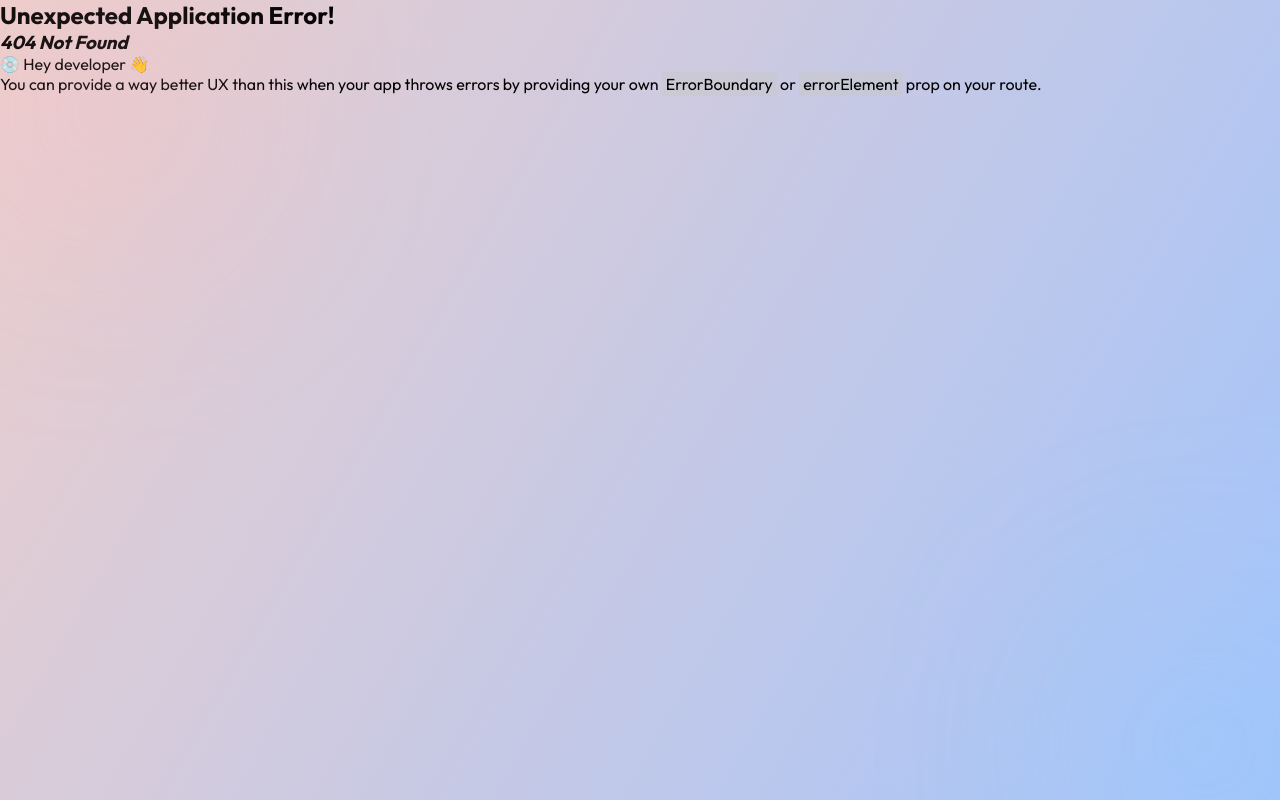
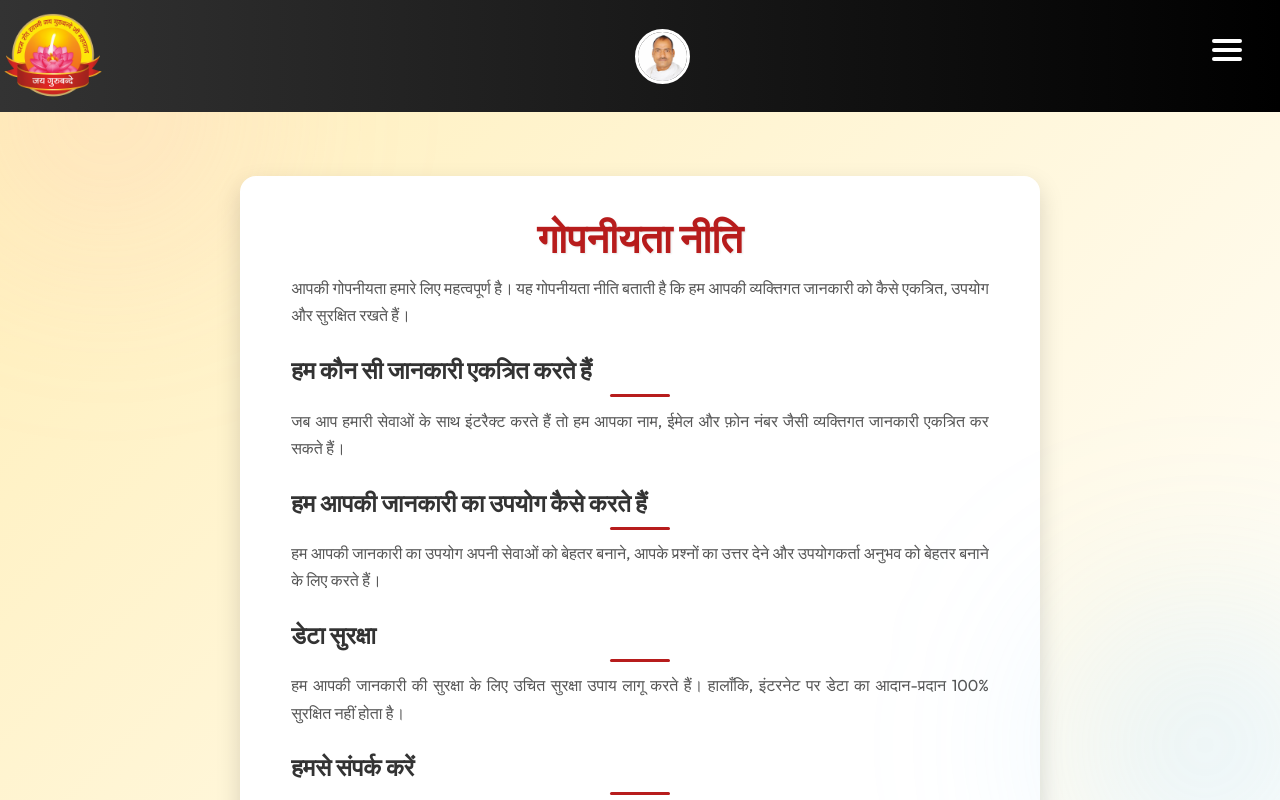
Before and after one commit to vikashsingh813/jaygurubandey, a React (Vite) app: page /privacy-policy in a window 1280 px wide. Before the commit this address had no page. Built offline with nearby package versions, Linux system fonts and the light colour scheme.

Commit message:
Inital Commit

```diff
--- a/src/main.jsx
+++ b/src/main.jsx
@@ -14,6 +14,7 @@ import Contact from './pages/Contact.jsx'
 import ChatWithUs from './pages/Chatwithus.jsx'
 import ImportantDates from './pages/ImportantDates.jsx'   // ✅ Add import
 import Contribute from './pages/Contribute.jsx'
+import PrivacyPolicy from './pages/PrivacyPolicy.jsx'
 const router = createBrowserRouter([
   {
     path: '/',
@@ -29,7 +30,8 @@ const router = createBrowserRouter([
       { path: 'contact', element: <Contact/> },
       { path: 'chat', element: <ChatWithUs /> },
       { path: 'important-dates', element: <ImportantDates /> },
-      { path: 'contribute', element: <Contribute /> }, // ✅ Add route
+      { path: 'contribute', element: <Contribute /> },
+      { path: 'privacy-policy', element: <PrivacyPolicy /> }, // ✅ Add route
     ]
   }
 ])
--- a/src/pages/Footer.css
+++ b/src/pages/Footer.css
@@ -1,52 +1,183 @@
+/* ================= FOOTER BASE ================= */
 .footer {
   background: linear-gradient(90deg, #333, #000);
   color: #fff;
-  padding: 12px 0;           /* ↓ reduced from 20px */
+  padding: 16px 0;
   text-align: center;
+  width: 100%;
+  box-sizing: border-box;
 }
 
 .footer-content {
   display: flex;
   flex-direction: column;
   align-items: center;
-  gap: 10px;                  /* ↓ reduced from 15px */
+  gap: 12px;
+  padding: 0 16px;
 }
 
+/* ================= FOOTER BOTTOM ================= */
+.footer-bottom {
+  display: flex;
+  justify-content: center;
+  align-items: center;
+  gap: 12px;
+  flex-wrap: wrap; /* Wrap on smaller screens */
+  text-align: center;
+}
+
+.footer-bottom p {
+  font-size: 14px;
+  margin: 0;
+  line-height: 1.4;
+}
+
+.footer-bottom .privacy-link {
+  color: #fff;
+  text-decoration: none;
+  font-size: 15px;
+  font-weight: 500;
+  transition: color 0.3s;
+  position: relative;
+  display: inline-block;
+}
+
+.footer-bottom .privacy-link::before {
+  content: "|";
+  margin: 0 8px;
+  color: #aaa;
+}
+
+.footer-bottom .privacy-link:hover {
+  color: #b71c1c;
+}
+
+/* ================= SOCIAL LINKS ================= */
 .social-links {
   display: flex;
-  gap: 12px;                  /* ↓ reduced from 18px */
-  margin-top: 6px;            /* ↓ reduced from 10px */
+  justify-content: center;
+  gap: 16px;
+  margin-top: 8px;
+  flex-wrap: wrap;
 }
 
 .social-links a {
   display: flex;
   align-items: center;
   justify-content: center;
-  width: 32px;                /* ↓ reduced from 45px */
-  height: 32px;               /* ↓ reduced from 45px */
+  width: 40px;
+  height: 40px;
   border-radius: 50%;
-  font-size: 16px;             /* ↓ reduced from 22px */
+  font-size: 20px;
   color: #fff;
   background: #444;
   transition: all 0.3s ease;
-  box-shadow: 0 3px 5px rgba(0,0,0,0.3);
+  box-shadow: 0 4px 6px rgba(0,0,0,0.3);
 }
 
-/* Brand backgrounds */
-.social-links a.facebook { background: #1877f2; }
+/* Social brand colors */
+.social-links a.facebook {
+  background: #1877f2;
+}
+
 .social-links a.instagram {
-  background: linear-gradient(45deg,#feda75,#fa7e1e,#d62976,#962fbf,#4f5bd5);
+  background: linear-gradient(45deg, #feda75, #fa7e1e, #d62976, #962fbf, #4f5bd5);
 }
-.social-links a.youtube { background: #ff0000; }
-.social-links a.whatsapp { background: #25d366; }
+
+.social-links a.youtube {
+  background: #ff0000;
+}
+
+.social-links a.whatsapp {
+  background: #25d366;
+}
 
 .social-links a:hover {
-  transform: scale(1.15);
-  box-shadow: 0 5px 8px rgba(0,0,0,0.4);
+  transform: scale(1.2);
+  box-shadow: 0 6px 10px rgba(0,0,0,0.45);
   filter: brightness(1.15);
 }
 
-.footer p {
-  font-size: 12px;             /* ↓ reduced from 14px */
-  margin: 0;
+/* ================= RESPONSIVE DESIGN ================= */
+
+/* Tablets (max-width: 768px) */
+@media (max-width: 768px) {
+  .footer-content {
+    padding: 0 12px;
+  }
+
+  .footer-bottom {
+    flex-direction: column;
+    gap: 8px;
+  }
+
+  .footer-bottom p {
+    font-size: 13px;
+    text-align: center;
+  }
+
+  .footer-bottom .privacy-link {
+    font-size: 14px;
+  }
+
+  .social-links {
+    gap: 12px;
+    margin-top: 10px;
+  }
+
+  .social-links a {
+    width: 36px;
+    height: 36px;
+    font-size: 18px;
+  }
 }
+
+/* Mobile phones (max-width: 480px) */
+@media (max-width: 480px) {
+  .footer-content {
+    gap: 10px;
+  }
+
+  .footer-bottom {
+    gap: 6px;
+  }
+
+  .footer-bottom p {
+    font-size: 12px;
+  }
+
+  .footer-bottom .privacy-link {
+    font-size: 13px;
+  }
+
+  .footer-bottom .privacy-link::before {
+    margin: 0 6px;
+  }
+
+  .social-links {
+    gap: 10px;
+  }
+
+  .social-links a {
+    width: 32px;
+    height: 32px;
+    font-size: 16px;
+  }
+}
+
+/* Extra small devices (max-width: 320px) */
+@media (max-width: 320px) {
+  .footer-bottom p {
+    font-size: 11px;
+  }
+
+  .footer-bottom .privacy-link {
+    font-size: 12px;
+  }
+
+  .social-links a {
+    width: 30px;
+    height: 30px;
+    font-size: 15px;
+  }
+}
--- a/src/pages/Footer.jsx
+++ b/src/pages/Footer.jsx
@@ -3,34 +3,36 @@ import './Footer.css'
 import { FaFacebook, FaInstagram, FaYoutube, FaWhatsapp } from 'react-icons/fa'
 
 const Footer = () => {
+  const handlePrivacyClick = () => {
+    window.location.href = '/privacy-policy'; // हमेशा पेज के ऊपर जाए
+  };
+
   return (
     <footer className="footer">
       <div className="container footer-content">
-        <p>© {new Date().getFullYear()} जय गुरु बंदे. सर्वाधिकार सुरक्षित.</p>
+
+        <div className="footer-bottom">
+          <p>© {new Date().getFullYear()} जय गुरु बंदे . सभी अधिकार सुरक्षित .</p>
+          <span
+            className="privacy-link"
+            onClick={handlePrivacyClick}
+            style={{ cursor: 'pointer' }}
+          >
+            गोपनीयता नीति
+          </span>
+        </div>
 
         <div className="social-links">
-          <a href="https://www.facebook.com/share/g/1AZvFisxcs/"
-             className="facebook"
-             target="_blank"
-             rel="noopener noreferrer">
+          <a href="https://www.facebook.com/share/g/1AZvFisxcs/" className="facebook" target="_blank" rel="noopener noreferrer">
             <FaFacebook />
           </a>
-          <a href="https://www.instagram.com/jaigurubande__official?igsh=NnIwdnI5cGMxemYy"
-             className="instagram"
-             target="_blank"
-             rel="noopener noreferrer">
+          <a href="https://www.instagram.com/jaigurubande__official?igsh=NnIwdnI5cGMxemYy" className="instagram" target="_blank" rel="noopener noreferrer">
             <FaInstagram />
           </a>
-          <a href="https://youtube.com/@jaigurubande?feature=shared"
-             className="youtube"
-             target="_blank"
-             rel="noopener noreferrer">
+          <a href="https://youtube.com/@jaigurubande?feature=shared" className="youtube" target="_blank" rel="noopener noreferrer">
             <FaYoutube />
           </a>
-          <a href="https://chat.whatsapp.com/GwdDS530clKJsNc4zkPCyD"
-             className="whatsapp"
-             target="_blank"
-             rel="noopener noreferrer">
+          <a href="https://chat.whatsapp.com/GwdDS530clKJsNc4zkPCyD" className="whatsapp" target="_blank" rel="noopener noreferrer">
             <FaWhatsapp />
           </a>
         </div>
--- /dev/null
+++ b/src/pages/PrivacyPolicy.css
@@ -0,0 +1,163 @@
+/* ===== Base Styles ===== */
+.privacy-policy {
+  display: flex;
+  justify-content: center;
+  align-items: center;
+  min-height: 100vh; /* Full screen */
+  /* Fixed gradient background */
+  background: linear-gradient(135deg, #ffefba, #ffffff); /* warm soft gradient */
+  padding: 5vw 4vw; /* Fluid padding */
+  box-sizing: border-box;
+}
+
+/* ===== Privacy Container ===== */
+.privacy-container {
+  background: #fff;
+  max-width: 800px;
+  width: 100%;
+  padding: 3vw 4vw;
+  border-radius: 16px;
+  box-shadow: 0 10px 25px rgba(0, 0, 0, 0.15);
+  text-align: center;
+  font-family: "Poppins", sans-serif;
+  line-height: 1.7;
+  transform: translateY(20px);
+  animation: slideUp 1s ease forwards;
+  transition: padding 0.3s ease, max-width 0.3s ease, transform 0.3s ease, box-shadow 0.3s ease, opacity 0.5s ease;
+  opacity: 0; /* start hidden for fade-in */
+  animation: fadeIn 1s ease forwards, slideUp 1s ease forwards; /* fade-in + slide-up */
+}
+
+/* Card hover effect */
+.privacy-container:hover {
+  transform: translateY(-5px);
+  box-shadow: 0 15px 35px rgba(0, 0, 0, 0.2);
+}
+
+/* ===== Headings ===== */
+.privacy-container h1 {
+  color: #b71c1c;
+  margin-bottom: 1vw;
+  font-size: clamp(1.5rem, 4vw, 2.5rem); /* Fluid font size */
+  font-weight: 700;
+  line-height: 1.2;
+  text-shadow: 1px 1px 2px rgba(0,0,0,0.1);
+  animation: fadeInUp 1s ease forwards;
+}
+
+.privacy-container h2 {
+  margin-top: 2vw;
+  color: #333;
+  font-size: clamp(1.1rem, 2.5vw, 1.5rem);
+  position: relative;
+  line-height: 1.3;
+  animation: fadeInUp 1s ease forwards;
+}
+
+/* Decorative underline effect */
+.privacy-container h2::after {
+  content: "";
+  display: block;
+  width: 60px;
+  height: 3px;
+  background: #b71c1c;
+  margin: 8px auto 0;
+  border-radius: 2px;
+  transition: width 0.3s ease, background 0.3s ease;
+}
+
+.privacy-container h2:hover::after {
+  width: 100px;
+  background: #ff4b4b;
+}
+
+/* ===== Text Styling ===== */
+.privacy-container p {
+  color: #555;
+  font-size: clamp(0.85rem, 2vw, 1rem); /* Fluid font size */
+  margin-top: 0.8vw;
+  text-align: justify;
+  transition: transform 0.3s ease, color 0.3s ease;
+}
+
+/* Hover effect for paragraphs */
+.privacy-container p:hover {
+  color: #b71c1c;
+  transform: translateX(3px);
+}
+
+.highlight {
+  color: #b71c1c;
+  font-weight: 600;
+  word-wrap: break-word;
+  transition: color 0.3s ease, text-shadow 0.3s ease;
+}
+
+.highlight:hover {
+  color: #ff4b4b;
+  text-shadow: 1px 1px 2px rgba(0,0,0,0.2);
+}
+
+/* ===== Fade-in Animations ===== */
+.fade-in {
+  opacity: 0;
+  transform: translateY(15px);
+  animation: fadeInUp 0.8s ease forwards;
+}
+
+.delay-1 { animation-delay: 0.2s; }
+.delay-2 { animation-delay: 0.4s; }
+.delay-3 { animation-delay: 0.6s; }
+.delay-4 { animation-delay: 0.8s; }
+.delay-5 { animation-delay: 1s; }
+
+/* ===== Section Spacing ===== */
+.policy-section {
+  margin-top: 1.5vw;
+  text-align: left;
+  opacity: 0;
+  transform: translateY(20px);
+  animation: fadeInUp 0.8s ease forwards;
+}
+
+/* ===== Animations ===== */
+@keyframes fadeInUp {
+  to {
+    opacity: 1;
+    transform: translateY(0);
+  }
+}
+
+@keyframes slideUp {
+  to {
+    transform: translateY(0);
+  }
+}
+
+@keyframes fadeIn {
+  to {
+    opacity: 1;
+  }
+}
+
+/* ===== Additional Media Queries for Very Small Screens ===== */
+@media (max-width: 480px) {
+  .privacy-policy {
+    padding: 6vw 4vw;
+  }
+  .privacy-container {
+    padding: 5vw 4vw;
+    border-radius: 12px;
+  }
+  .privacy-container h1 { font-size: 1.7rem; }
+  .privacy-container h2 { font-size: 1.1rem; }
+  .privacy-container p { font-size: 0.9rem; line-height: 1.5; }
+  .privacy-container h2::after { width: 40px; }
+}
+
+@media (max-width: 320px) {
+  .privacy-container { padding: 4vw 3vw; }
+  .privacy-container h1 { font-size: 1.5rem; }
+  .privacy-container h2 { font-size: 1rem; }
+  .privacy-container p { font-size: 0.85rem; }
+}
--- /dev/null
+++ b/src/pages/PrivacyPolicy.jsx
@@ -0,0 +1,51 @@
+import React from "react";
+import "./PrivacyPolicy.css";
+
+const PrivacyPolicy = () => {
+  return (
+    <div className="privacy-policy">
+      <div className="privacy-container">
+        <h1 className="fade-in">गोपनीयता नीति</h1>
+        <p className="fade-in delay-1">
+          आपकी गोपनीयता हमारे लिए महत्वपूर्ण है। यह गोपनीयता नीति बताती है कि हम
+          आपकी व्यक्तिगत जानकारी को कैसे एकत्रित, उपयोग और सुरक्षित रखते हैं।
+        </p>
+
+        <div className="policy-section fade-in delay-2">
+          <h2>हम कौन सी जानकारी एकत्रित करते हैं</h2>
+          <p>
+            जब आप हमारी सेवाओं के साथ इंटरैक्ट करते हैं तो हम आपका नाम, ईमेल और
+            फ़ोन नंबर जैसी व्यक्तिगत जानकारी एकत्रित कर सकते हैं।
+          </p>
+        </div>
+
+        <div className="policy-section fade-in delay-3">
+          <h2>हम आपकी जानकारी का उपयोग कैसे करते हैं</h2>
+          <p>
+            हम आपकी जानकारी का उपयोग अपनी सेवाओं को बेहतर बनाने, आपके प्रश्नों का
+            उत्तर देने और उपयोगकर्ता अनुभव को बेहतर बनाने के लिए करते हैं।
+          </p>
+        </div>
+
+        <div className="policy-section fade-in delay-4">
+          <h2>डेटा सुरक्षा</h2>
+          <p>
+            हम आपकी जानकारी की सुरक्षा के लिए उचित सुरक्षा उपाय लागू करते हैं।
+            हालाँकि, इंटरनेट पर डेटा का आदान-प्रदान 100% सुरक्षित नहीं होता है।
+          </p>
+        </div>
+
+        <div className="policy-section fade-in delay-5">
+          <h2>हमसे संपर्क करें</h2>
+          <p>
+            यदि आपको इस गोपनीयता नीति के बारे में कोई प्रश्न है, तो कृपया हमें
+            इस ईमेल पर संपर्क करें:
+            <span className="highlight"> support@example.com</span>.
+          </p>
+        </div>
+      </div>
+    </div>
+  );
+};
+
+export default PrivacyPolicy;
```
